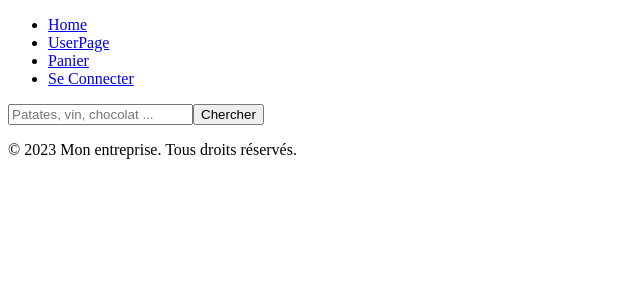
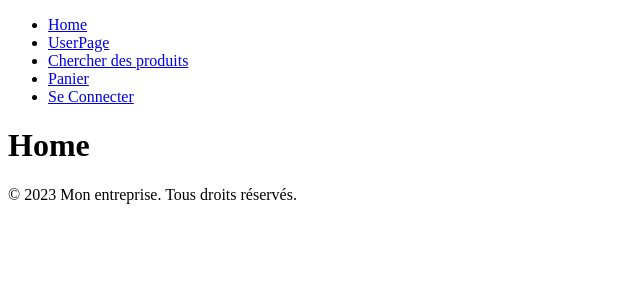
Before and after one commit to GillianLEVERT/Ambrosia_drive, a React (Vite) app: page / in a window 1280 px wide. Shown: the top 300 px of the page, without its empty margins (0-640 px from the left). Built offline with nearby package versions, Linux system fonts and the light colour scheme.

Commit message:
Create Shopping page

```diff
--- a/src/App.jsx
+++ b/src/App.jsx
@@ -1,6 +1,7 @@
 import "./App.css";
 import { BrowserRouter as Router, Route, Routes } from "react-router-dom";
 import { Home } from "./pages/Home/Home";
+import { Shopping } from "./pages/Shopping/Shopping";
 import { NotFound } from "./pages/NotFound/NotFound";
 import { User } from "./pages/User/User";
 import { Footer } from "./components/Footer/Footer";
@@ -19,6 +20,9 @@ export const App = () => {
           <Route path="/User" element={<User />} />
           <Route path="/LoginForm" element={<LoginForm />} />
           <Route path="/Cart" element={<Cart />} />
+          <Route path="/Shopping" element={<Shopping />} />
+
+
         </Routes>
       </main>
       <Footer />
--- a/src/components/Navbar/Navbar.jsx
+++ b/src/components/Navbar/Navbar.jsx
@@ -13,6 +13,9 @@ export const Navbar = () => {
               <Link to="/user"> UserPage </Link>
             </li>
             <li>
+              <Link to="/Shopping">Chercher des produits</Link>
+            </li>
+            <li>
               <Link to="Cart"> Panier </Link>
             </li>
             <li>
--- a/src/pages/Home/Home.jsx
+++ b/src/pages/Home/Home.jsx
@@ -1,8 +1,8 @@
 import React from 'react'
-import { SearchBar } from '../../components/SearchBar/SearchBar'
+
 
 export const Home = () => {
   return (
-    <SearchBar />
+    <h1>Home</h1>
   )
 }
--- /dev/null
+++ b/src/pages/Shopping/Shopping.jsx
@@ -0,0 +1,8 @@
+import React from 'react'
+import { SearchBar } from '../../components/SearchBar/SearchBar'
+
+export const Shopping = () => {
+  return (
+    <SearchBar />
+  )
+}
```
